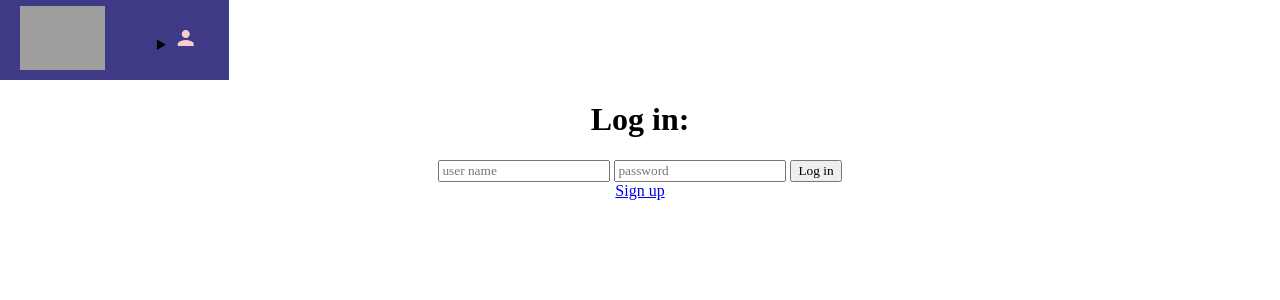
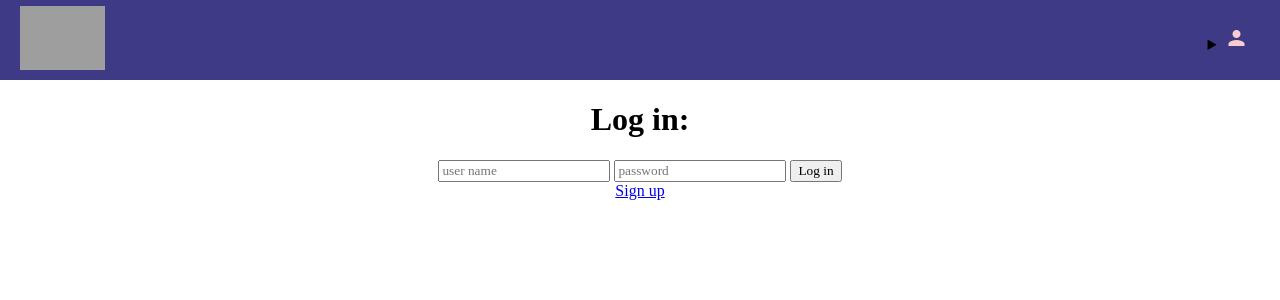
Before and after one commit to dsc-ucu-lviv/hvalue, a Flask app: page /login in a window 1280 px wide. Shown: the top 300 px of the page. Run offline with Flask 2, Linux system fonts and the light colour scheme; grey boxes are pictures that could not be loaded.

Commit message:
fix possible width bug

```diff
--- a/web_server/static/style_header.css
+++ b/web_server/static/style_header.css
@@ -4,6 +4,7 @@ header {
     /* inline is needed for parent to occupy full width even if content is overflowing
     (see https://stackoverflow.com/questions/38427794/div-background-color-cuts-off-at-viewport-with-doctype) */
     display: inline-flex;
+    min-width: 100%;
     justify-content: space-between;
     align-items: center;
 }
```
